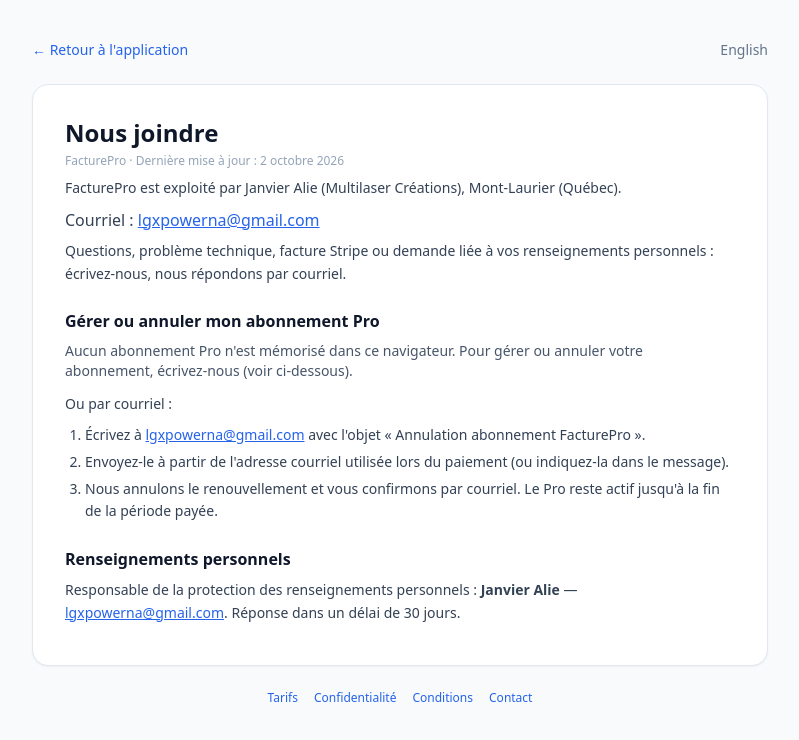
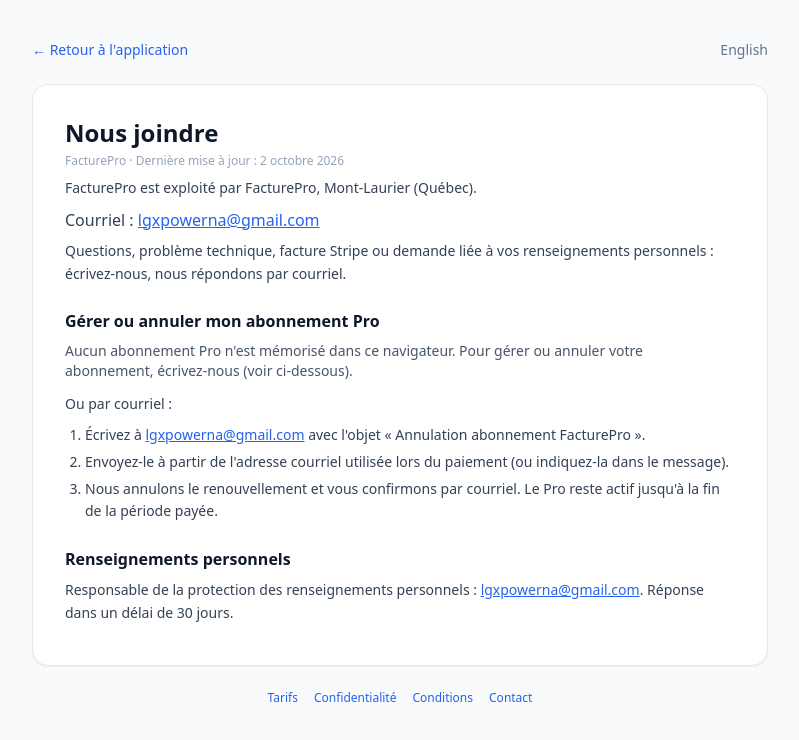
Before and after one commit to lgxpowerna-gif/facturepro, a Next.js app: page /contact in a window 1280 px wide. Shown: the top 740 px of the page, without its empty margins (240-1039 px from the left). Built offline with nearby package versions, Linux system fonts and the light colour scheme.

Commit message:
Remove personal name from public legal pages
Replace public personal-name mentions with the product name and Law 25 responsibility title while retaining the contact email.

```diff
--- a/app/page.tsx
+++ b/app/page.tsx
@@ -1315,7 +1315,7 @@
           </div>
         )}
         <p className="mt-3 text-xs text-slate-400">
-          © {new Date().getFullYear()} {t.brand} – Janvier Alie (Multilaser Créations), Mont-Laurier (QC) – {t.rights}
+          © {new Date().getFullYear()} {t.brand} – Mont-Laurier (QC) – {t.rights}
         </p>
       </footer>
     </div>
--- a/components/Legal.tsx
+++ b/components/Legal.tsx
@@ -4,8 +4,7 @@
 export { LEGAL_LINKS, LegalFooterLinks };
 
 /* Operator & contact (approved by the owner). Never add a phone number here. */
-export const OPERATOR = "Janvier Alie (Multilaser Créations)";
-export const RESPONSIBLE = "Janvier Alie";
+export const OPERATOR = "FacturePro";
 export const CITY = "Mont-Laurier (Québec)";
 export const CONTACT_EMAIL = "lgxpowerna@gmail.com";
 export const UPDATED = { fr: "2 octobre 2026", en: "October 2, 2026" };
@@ -45,7 +44,7 @@
     return (
       <Shell lang="en" other="/confidentialite" title="Privacy policy">
         <h2>Person responsible for personal information</h2>
-        <p>{BRAND} is operated by {OPERATOR}, {CITY}. The person responsible for the protection of personal information (Québec Law 25) is <strong>{RESPONSIBLE}</strong>, reachable at <Mail />.</p>
+        <p>{BRAND} is operated by {OPERATOR}, {CITY}. The person responsible for the protection of personal information (Québec Law 25) can be reached at <Mail />.</p>
         <h2>What we collect and where it is stored</h2>
         <ul>
           <li><strong>Data you type into the app</strong> (your business details, GST/QST{BRAND === "TradeQuote" ? "/RBQ" : ""} numbers, clients, line items, document history): stored <strong>only in your browser's local storage</strong> on your device. It is not sent to our servers; PDFs are generated in your browser.</li>
@@ -78,7 +77,7 @@
   return (
     <Shell lang="fr" other="/privacy" title="Politique de confidentialité">
       <h2>Responsable de la protection des renseignements personnels</h2>
-      <p>{BRAND} est exploité par {OPERATOR}, {CITY}. La personne responsable de la protection des renseignements personnels (Loi 25) est <strong>{RESPONSIBLE}</strong>, joignable à <Mail />.</p>
+      <p>{BRAND} est exploité par {OPERATOR}, {CITY}. Le responsable de la protection des renseignements personnels (Loi 25) est joignable à <Mail />.</p>
       <h2>Renseignements recueillis et lieu de conservation</h2>
       <ul>
         <li><strong>Ce que vous saisissez dans l'application</strong> (coordonnées de votre entreprise, numéros TPS/TVQ{BRAND === "TradeQuote" ? "/RBQ" : ""}, clients, lignes, historique) : conservé <strong>uniquement dans le stockage local de votre navigateur</strong>, sur votre appareil. Ces données ne sont pas transmises à nos serveurs ; les PDF sont générés dans votre navigateur.</li>
@@ -201,7 +200,7 @@
       </ol>
 
       <h2>{fr ? "Renseignements personnels" : "Personal information"}</h2>
-      <p>{fr ? "Responsable de la protection des renseignements personnels : " : "Person responsible for personal information: "}<strong>{RESPONSIBLE}</strong> — <Mail />. {fr ? "Réponse dans un délai de 30 jours." : "Reply within 30 days."}</p>
+      <p>{fr ? "Responsable de la protection des renseignements personnels : " : "Person responsible for personal information: "}<Mail />. {fr ? "Réponse dans un délai de 30 jours." : "Reply within 30 days."}</p>
     </Shell>
   );
 }
```
Also changed, not shown: 1 other file (tests, documents, lock files or other folders).
